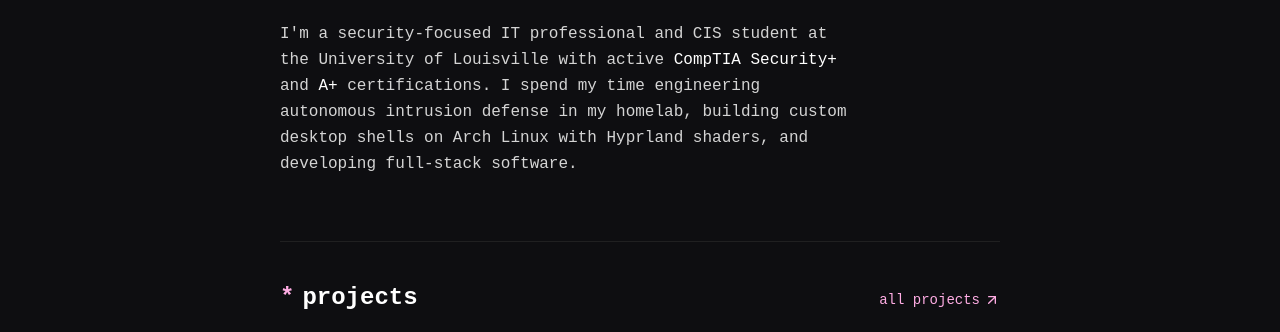
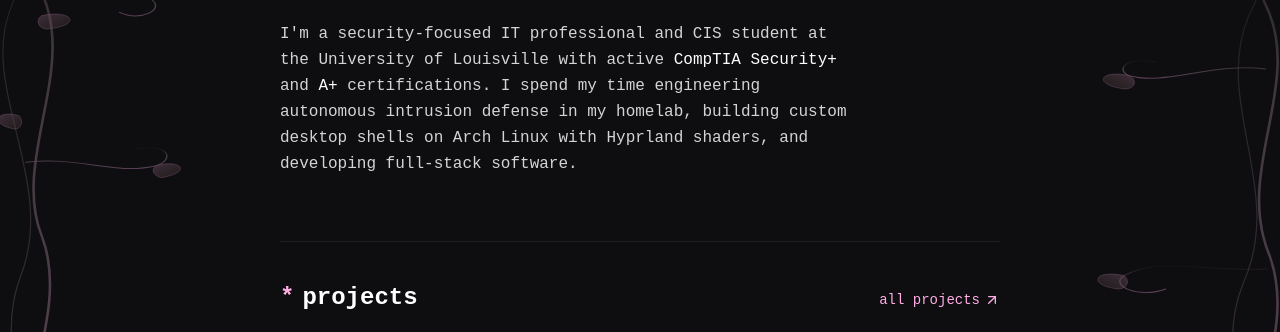
Before and after one commit to SushiBirb/scushi.dev, an Astro site: page / in a window 1280 px wide. Shown: the part 271-603 px from the top of the page. Built offline with nearby package versions, Linux system fonts and the light colour scheme; Astro itself is replaced by a stand-in of ours.

Commit message:
feat: add scroll-reactive botanical vines in viewport margins and document ASCII descent roadmap

```diff
--- /dev/null
+++ b/src/components/GrowingVines.astro
@@ -0,0 +1,264 @@
+---
+---
+
+<!-- Fixed background container for margin vines -->
+<div class="fixed inset-0 pointer-events-none z-0 overflow-hidden select-none" aria-hidden="true">
+  <!-- Left Vine Track -->
+  <svg
+    id="vine-left"
+    class="absolute top-0 bottom-0 left-0 h-full w-24 sm:w-36 lg:w-52 opacity-35 transition-opacity duration-300"
+    viewBox="0 0 200 1200"
+    preserveAspectRatio="none"
+    fill="none"
+    xmlns="http://www.w3.org/2000/svg"
+  >
+    <defs>
+      <linearGradient id="vine-grad-left" x1="0%" y1="0%" x2="0%" y2="100%">
+        <stop offset="0%" stop-color="#3f2a37" stop-opacity="0.4" />
+        <stop offset="40%" stop-color="#ddbecf" stop-opacity="0.7" />
+        <stop offset="100%" stop-color="#ffade4" stop-opacity="0.9" />
+      </linearGradient>
+      <linearGradient id="leaf-grad-left" x1="0%" y1="0%" x2="100%" y2="100%">
+        <stop offset="0%" stop-color="#ffade4" stop-opacity="0.6" />
+        <stop offset="100%" stop-color="#f5b9a1" stop-opacity="0.2" />
+      </linearGradient>
+    </defs>
+
+    <!-- Main Stem -->
+    <path
+      class="vine-stem"
+      d="M 15 0 C 45 120, -10 260, 35 380 C 80 500, 10 640, 40 760 C 70 880, 5 1020, 30 1140 C 45 1190, 20 1200, 15 1200"
+      stroke="url(#vine-grad-left)"
+      stroke-width="2.5"
+      stroke-linecap="round"
+    />
+
+    <!-- Secondary Twisting Vine -->
+    <path
+      class="vine-stem-secondary"
+      d="M 25 40 C -15 160, 50 280, 10 420 C -20 540, 55 680, 20 820 C -10 940, 45 1060, 20 1200"
+      stroke="url(#vine-grad-left)"
+      stroke-width="1.2"
+      stroke-dasharray="3 3"
+      stroke-linecap="round"
+      opacity="0.6"
+    />
+
+    <!-- Tendril Branches -->
+    <path
+      class="vine-branch"
+      data-trigger="0.15"
+      d="M 20 190 C 65 195, 95 170, 120 185 C 135 195, 125 215, 105 210"
+      stroke="url(#vine-grad-left)"
+      stroke-width="1.5"
+      stroke-linecap="round"
+    />
+    <path
+      class="vine-branch"
+      data-trigger="0.32"
+      d="M 28 390 C 80 395, 120 375, 145 405 C 160 420, 135 440, 115 425"
+      stroke="url(#vine-grad-left)"
+      stroke-width="1.5"
+      stroke-linecap="round"
+    />
+    <path
+      class="vine-branch"
+      data-trigger="0.55"
+      d="M 25 650 C 75 640, 110 670, 150 655 C 170 645, 160 620, 130 630"
+      stroke="url(#vine-grad-left)"
+      stroke-width="1.5"
+      stroke-linecap="round"
+    />
+    <path
+      class="vine-branch"
+      data-trigger="0.75"
+      d="M 22 910 C 85 915, 125 890, 160 920 C 175 935, 145 955, 120 940"
+      stroke="url(#vine-grad-left)"
+      stroke-width="1.5"
+      stroke-linecap="round"
+    />
+
+    <!-- Leaves (Revealed as vine grows) -->
+    <g class="vine-leaf" data-trigger="0.12">
+      <path d="M 25 150 C 50 140, 60 160, 30 168 C 22 165, 20 155, 25 150 Z" fill="url(#leaf-grad-left)" stroke="#ffade4" stroke-width="0.7" />
+    </g>
+    <g class="vine-leaf" data-trigger="0.22">
+      <path d="M 120 185 C 145 175, 155 195, 125 203 C 117 200, 115 190, 120 185 Z" fill="url(#leaf-grad-left)" stroke="#ffade4" stroke-width="0.7" />
+    </g>
+    <g class="vine-leaf" data-trigger="0.35">
+      <path d="M 40 430 C 70 420, 80 445, 45 450 C 35 448, 35 435, 40 430 Z" fill="url(#leaf-grad-left)" stroke="#ffade4" stroke-width="0.7" />
+    </g>
+    <g class="vine-leaf" data-trigger="0.48">
+      <path d="M 18 580 C -5 570, -10 595, 15 600 C 22 598, 22 585, 18 580 Z" fill="url(#leaf-grad-left)" stroke="#ffade4" stroke-width="0.7" />
+    </g>
+    <g class="vine-leaf" data-trigger="0.62">
+      <path d="M 150 655 C 175 645, 185 665, 155 673 C 147 670, 145 660, 150 655 Z" fill="url(#leaf-grad-left)" stroke="#ffade4" stroke-width="0.7" />
+    </g>
+    <g class="vine-leaf" data-trigger="0.80">
+      <path d="M 160 920 C 190 910, 195 935, 165 940 C 155 938, 155 925, 160 920 Z" fill="url(#leaf-grad-left)" stroke="#ffade4" stroke-width="0.7" />
+    </g>
+    <g class="vine-leaf" data-trigger="0.92">
+      <path d="M 32 1100 C 65 1090, 75 1115, 38 1120 C 28 1118, 28 1105, 32 1100 Z" fill="url(#leaf-grad-left)" stroke="#ffade4" stroke-width="0.7" />
+    </g>
+  </svg>
+
+  <!-- Right Vine Track (Mirrored with organic variations) -->
+  <svg
+    id="vine-right"
+    class="absolute top-0 bottom-0 right-0 h-full w-24 sm:w-36 lg:w-52 opacity-35 transition-opacity duration-300 transform -scale-x-100"
+    viewBox="0 0 200 1200"
+    preserveAspectRatio="none"
+    fill="none"
+    xmlns="http://www.w3.org/2000/svg"
+  >
+    <defs>
+      <linearGradient id="vine-grad-right" x1="0%" y1="0%" x2="0%" y2="100%">
+        <stop offset="0%" stop-color="#3f2a37" stop-opacity="0.4" />
+        <stop offset="45%" stop-color="#ddbecf" stop-opacity="0.7" />
+        <stop offset="100%" stop-color="#ffade4" stop-opacity="0.9" />
+      </linearGradient>
+      <linearGradient id="leaf-grad-right" x1="0%" y1="0%" x2="100%" y2="100%">
+        <stop offset="0%" stop-color="#ffade4" stop-opacity="0.6" />
+        <stop offset="100%" stop-color="#f5b9a1" stop-opacity="0.2" />
+      </linearGradient>
+    </defs>
+
+    <!-- Main Stem -->
+    <path
+      class="vine-stem"
+      d="M 20 0 C -10 140, 50 270, 15 410 C -25 530, 45 660, 10 790 C -20 920, 50 1040, 20 1160 C 15 1190, 22 1200, 18 1200"
+      stroke="url(#vine-grad-right)"
+      stroke-width="2.5"
+      stroke-linecap="round"
+    />
+
+    <!-- Secondary Twisting Vine -->
+    <path
+      class="vine-stem-secondary"
+      d="M 10 50 C 45 170, -15 300, 30 430 C 65 560, -5 690, 35 830 C 70 960, 5 1080, 25 1200"
+      stroke="url(#vine-grad-right)"
+      stroke-width="1.2"
+      stroke-dasharray="3 3"
+      stroke-linecap="round"
+      opacity="0.6"
+    />
+
+    <!-- Tendril Branches -->
+    <path
+      class="vine-branch"
+      data-trigger="0.20"
+      d="M 18 240 C 70 245, 105 220, 135 240 C 150 250, 135 270, 115 260"
+      stroke="url(#vine-grad-right)"
+      stroke-width="1.5"
+      stroke-linecap="round"
+    />
+    <path
+      class="vine-branch"
+      data-trigger="0.42"
+      d="M 14 510 C 65 500, 110 535, 145 520 C 160 510, 145 490, 120 500"
+      stroke="url(#vine-grad-right)"
+      stroke-width="1.5"
+      stroke-linecap="round"
+    />
+    <path
+      class="vine-branch"
+      data-trigger="0.68"
+      d="M 12 810 C 75 815, 115 790, 150 820 C 165 835, 135 855, 110 840"
+      stroke="url(#vine-grad-right)"
+      stroke-width="1.5"
+      stroke-linecap="round"
+    />
+
+    <!-- Leaves -->
+    <g class="vine-leaf" data-trigger="0.18">
+      <path d="M 22 210 C 50 200, 60 220, 28 228 C 20 225, 18 215, 22 210 Z" fill="url(#leaf-grad-right)" stroke="#ffade4" stroke-width="0.7" />
+    </g>
+    <g class="vine-leaf" data-trigger="0.28">
+      <path d="M 135 240 C 165 230, 170 255, 138 260 C 128 258, 128 245, 135 240 Z" fill="url(#leaf-grad-right)" stroke="#ffade4" stroke-width="0.7" />
+    </g>
+    <g class="vine-leaf" data-trigger="0.45">
+      <path d="M 145 520 C 175 510, 180 535, 148 540 C 138 538, 138 525, 145 520 Z" fill="url(#leaf-grad-right)" stroke="#ffade4" stroke-width="0.7" />
+    </g>
+    <g class="vine-leaf" data-trigger="0.72">
+      <path d="M 150 820 C 180 810, 185 835, 155 840 C 145 838, 145 825, 150 820 Z" fill="url(#leaf-grad-right)" stroke="#ffade4" stroke-width="0.7" />
+    </g>
+  </svg>
+</div>
+
+<script>
+  // Progressive scroll-growth engine for botanical vines
+  function initVineGrowth() {
+    const stems = document.querySelectorAll<SVGPathElement>('.vine-stem, .vine-stem-secondary, .vine-branch');
+    const leaves = document.querySelectorAll<SVGGElement>('.vine-leaf');
+
+    // Precalculate and configure path lengths
+    stems.forEach((stem) => {
+      const length = stem.getTotalLength();
+      stem.style.strokeDasharray = `${length}`;
+      stem.style.strokeDashoffset = `${length}`;
+      stem.dataset.length = `${length}`;
+    });
+
+    // Initialize leaves as hidden
+    leaves.forEach((leaf) => {
+      leaf.style.opacity = '0';
+      leaf.style.transform = 'scale(0.3)';
+      leaf.style.transformOrigin = 'center';
+      leaf.style.transition = 'opacity 0.4s ease-out, transform 0.5s cubic-bezier(0.34, 1.56, 0.64, 1)';
+    });
+
+    let ticking = false;
+
+    function onScroll() {
+      if (!ticking) {
+        requestAnimationFrame(() => {
+          const docHeight = document.documentElement.scrollHeight - window.innerHeight;
+          const scrollPercent = docHeight > 0 ? Math.min(Math.max(window.scrollY / docHeight, 0), 1) : 1;
+
+          // Main and secondary stems grow proportional to scroll
+          stems.forEach((stem) => {
+            const length = parseFloat(stem.dataset.length || '1000');
+            const trigger = parseFloat(stem.dataset.trigger || '0');
+
+            if (trigger > 0) {
+              // Side branch: grows only after vine reaches trigger depth
+              if (scrollPercent >= trigger) {
+                const branchProgress = Math.min((scrollPercent - trigger) * 4, 1);
+                stem.style.strokeDashoffset = `${length * (1 - branchProgress)}`;
+              } else {
+                stem.style.strokeDashoffset = `${length}`;
+              }
+            } else {
+              // Main trunk: grows with overall scroll with a slight lead
+              const trunkProgress = Math.min(scrollPercent * 1.15 + 0.05, 1);
+              stem.style.strokeDashoffset = `${length * (1 - trunkProgress)}`;
+            }
+          });
+
+          // Unfurl leaves when scroll depth crosses trigger points
+          leaves.forEach((leaf) => {
+            const trigger = parseFloat(leaf.dataset.trigger || '0');
+            if (scrollPercent >= trigger) {
+              leaf.style.opacity = '1';
+              leaf.style.transform = 'scale(1)';
+            } else {
+              leaf.style.opacity = '0';
+              leaf.style.transform = 'scale(0.3)';
+            }
+          });
+
+          ticking = false;
+        });
+        ticking = true;
+      }
+    }
+
+    window.addEventListener('scroll', onScroll, { passive: true });
+    // Trigger initial calculation
+    onScroll();
+  }
+
+  // Initialize on page load and client-side page changes
+  initVineGrowth();
+  document.addEventListener('astro:page-load', initVineGrowth);
+</script>
--- a/src/layouts/Layout.astro
+++ b/src/layouts/Layout.astro
@@ -1,5 +1,6 @@
 ---
 import '../styles/global.css';
+import GrowingVines from '../components/GrowingVines.astro';
 
 interface Props {
   title?: string;
@@ -32,6 +33,9 @@ const {
     <meta name="theme-color" content="#ffade4" />
   </head>
   <body class="min-h-screen bg-[var(--color-canvas)] text-neutral-200 font-mono antialiased selection:bg-accent selection:text-neutral-950 relative overflow-x-hidden">
+    <!-- Progressive scroll-reactive botanical vines -->
+    <GrowingVines />
+
     <!-- Subtle, toned-down cursor spotlight (25% original diameter: 160px) -->
     <div id="pointer-spotlight" class="pointer-events-none fixed inset-0 z-0 opacity-0 transition-opacity duration-500"></div>
 
```
Also changed, not shown: DESIGN_ROADMAP.md (added, +29 -0 lines).
